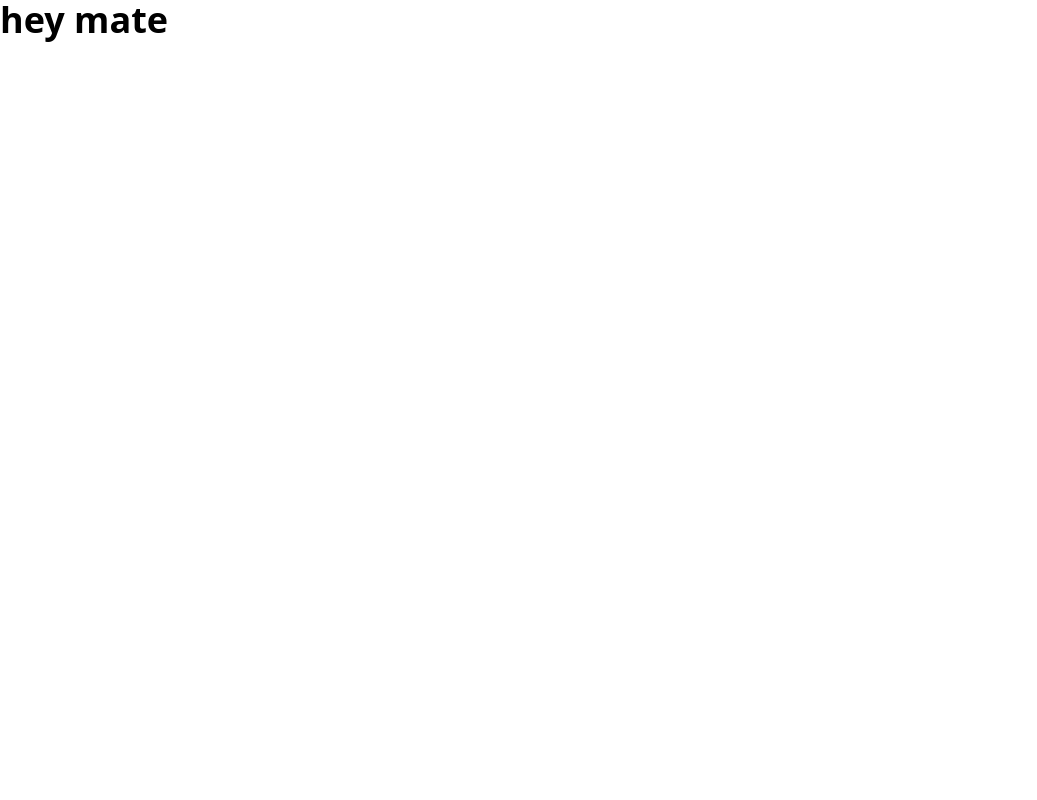
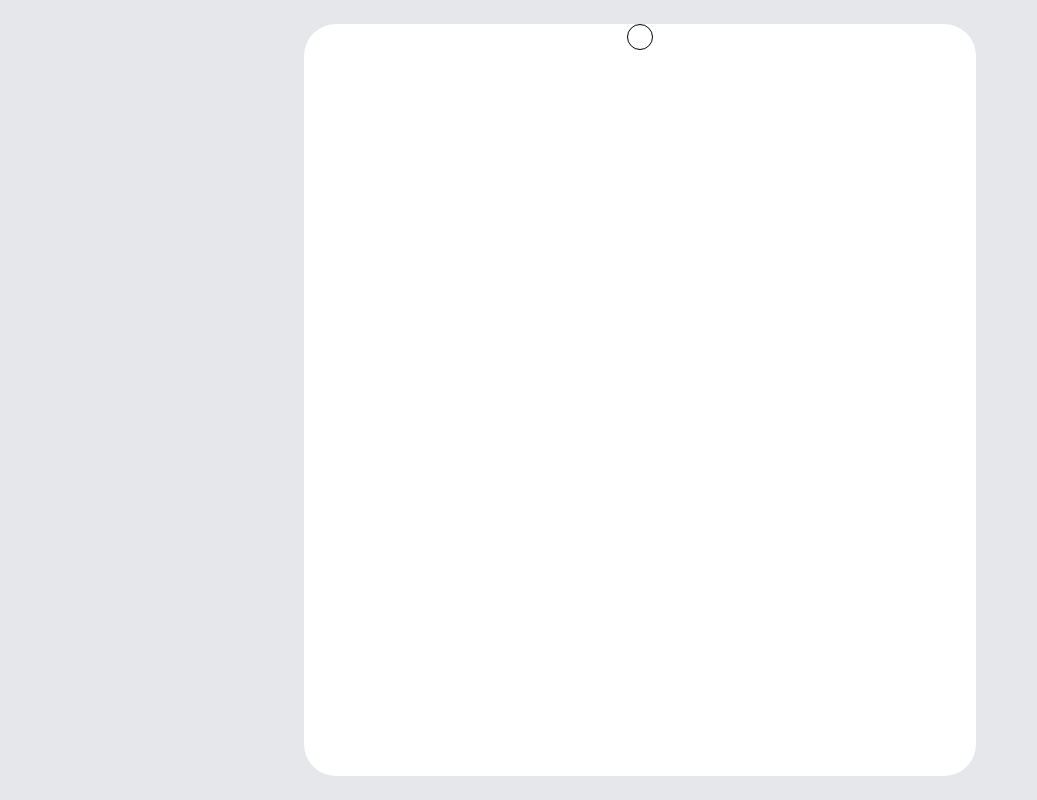
Before and after one commit to martin-codex3/school-management-v1, a SvelteKit app in the folder frontend/: page / in a window 1280 px wide. Shown: the whole page, without its empty margins (0-1037 px from the left). Built offline with nearby package versions, Linux system fonts and the light colour scheme; a web font is replaced by a local one.

Commit message:
adding color app color pallet

```diff
--- a/frontend/src/app.html
+++ b/frontend/src/app.html
@@ -8,7 +8,7 @@
 	%sveltekit.head%
 </head>
 
-<body data-sveltekit-preload-data="hover" class="font-primary-main">
+<body data-sveltekit-preload-data="hover" class="font-primary-main bg-gray-200 min-h-screen">
 	<div style="display: contents">%sveltekit.body%</div>
 </body>
 
--- a/frontend/src/routes/+page.svelte
+++ b/frontend/src/routes/+page.svelte
@@ -1,3 +1,18 @@
-<div>
-    <h1 class="text-4xl font-bold">hey mate</h1>
-</div>
+<script lang="ts">
+</script>
+
+<section class="h-screen flex items-center justify-center">
+    <div
+        class="bg-white rounded-4xl w-full max-w-2xl h-[calc(100vh-3rem)] mx-auto overflow-hidden"
+    >
+        <div class="h-full overflow-auto scrollbar-thin">
+            <div class="flex items-center justify-center">
+                <button
+                    aria-label="options button"
+                    title="Sign In"
+                    class="flex items-center justify-center p-3 rounded-full border"
+                ></button>
+            </div>
+        </div>
+    </div>
+</section>
--- a/frontend/src/routes/layout.css
+++ b/frontend/src/routes/layout.css
@@ -4,6 +4,8 @@
 
 @theme {
     --font-primary-main: SF-Pro, ui-sans-serif, system-ui, sans-serif;
+    --color-primary-color-green: #1DB954;
+    --color-primary-color-black: #191414;
 }
 
 @font-face {
```
